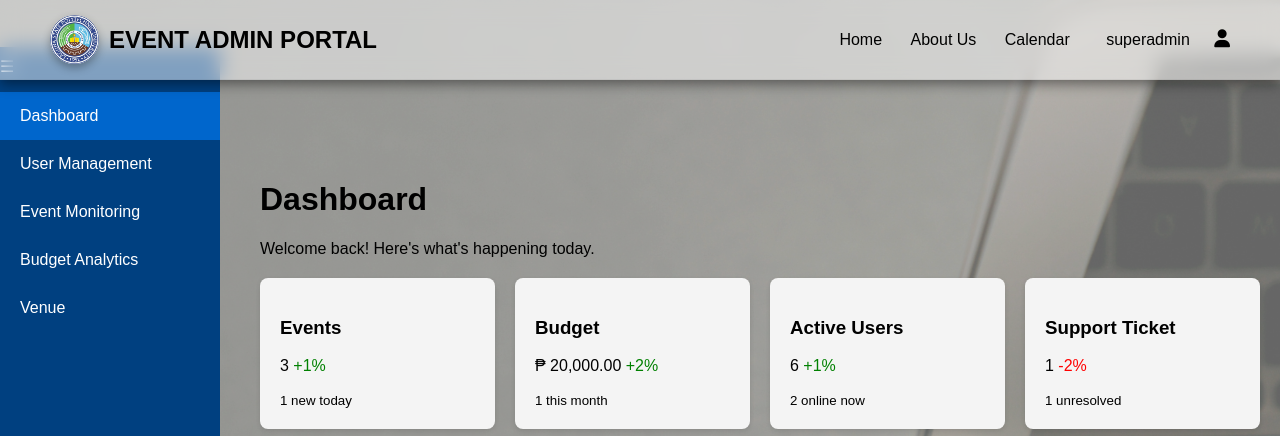
After one commit to Coronado2242/eventplanner_system, a PHP site: page /account/Osas_dashboard.php in a window 1280 px wide. The commit adds this page. Shown: the top 436 px of the page. Run offline with PHP 8.4, Linux system fonts and the light colour scheme; the visitor is signed in with stand-in values (Sample User, id 1).

Commit message:
new file:   account/Osas_dashboard.php 	modified:   account/login.php 	new file:   account/osas_login_update.php 	modified:   account/process_login.php 	modified:   index.php

```diff
--- /dev/null
+++ b/account/Osas_dashboard.php
@@ -0,0 +1,508 @@
+<?php
+session_start();
+if (!isset($_SESSION['admin_logged_in'])) {
+    header('Location: login.php');
+    exit();
+}
+?>
+
+<!DOCTYPE html>
+<html lang="en">
+<head>
+    <meta charset="UTF-8">
+    <title>Admin Dashboard</title>
+    <script src="https://cdn.jsdelivr.net/npm/chart.js"></script>
+    <link rel="stylesheet" href="https://cdnjs.cloudflare.com/ajax/libs/font-awesome/6.5.0/css/all.min.css">
+    <meta http-equiv="Cache-Control" content="no-cache, no-store, must-revalidate">
+</head>
+<style>
+html, body {
+  margin: 0;
+  padding: 0;
+  height: 100%;
+  width: 100%;
+  overflow-x: hidden;
+  position: relative;
+  font-family: Arial, sans-serif;
+}
+
+body {
+  background: url('../img/homebg2.jpg') no-repeat center center fixed;
+  background-size: cover;
+  position: relative;
+}
+
+body::before {
+  content: "";
+  position: fixed;
+  top: 0;
+  left: 0;
+  width: 100vw;
+  height: 100vh;
+  background: rgba(255, 255, 255, 0.4);
+  z-index: -1;
+  pointer-events: none;
+}
+
+.topbar {
+    display: flex;
+    justify-content: space-between;
+    align-items: center;
+    background-color: rgba(255, 255, 255, 0.50);
+    padding: 15px 50px;
+    box-shadow: 0 4px 12px rgba(0, 0, 0, 0.45);
+    position: sticky;
+    top: 0;
+    z-index: 1000;
+    backdrop-filter: blur(10px);
+    border-bottom: 1px solid rgba(0, 0, 0, 0.05);
+}
+
+.topbar .logo {
+    font-weight: bold;
+    font-size: 24px;
+}
+
+.topbar nav a {
+    text-decoration: none;
+    color: #000;
+    font-weight: 500;
+    font-size: 16px;
+    padding: 8px 12px;
+    border-radius: 5px;
+    transition: background 0.3s, color 0.3s;
+}
+.logo {
+    display: flex;
+    align-items: center;
+}
+.logo img {
+    margin-right: 10px;
+    height: 49px;
+    border-radius: 50%;
+    box-shadow: 0 4px 8px rgba(0,0,0,0.3);
+}
+.admin-info {
+    display: inline-block;
+    margin-left: 20px;
+}
+
+.sidebar {
+    width: 220px;
+    background: #004080;
+    position: fixed;
+    top: 47px;
+    bottom: 0;
+    padding-top: 10px;
+    color: white;
+}
+
+.sidebar ul {
+    list-style: none;
+    padding: 0;
+}
+
+.sidebar ul li {
+    padding: 15px 20px;
+    cursor: pointer;
+}
+
+.sidebar ul li.active, .sidebar ul li:hover {
+    background: #0066cc;
+}
+
+.content {
+    margin-left: 240px;
+    padding: 20px;
+    margin-top: 60px;
+}
+
+.cards {
+    display: flex;
+    gap: 20px;
+    margin-top: 20px;
+}
+
+.card {
+    background: #f4f4f4;
+    padding: 20px;
+    flex: 1;
+    border-radius: 8px;
+    box-shadow: 0 2px 5px rgba(0,0,0,0.1);
+}
+
+.positive {
+    color: green;
+}
+
+.negative {
+    color: red;
+}
+
+.charts {
+    display: flex;
+    margin-top: 30px;
+    gap: 40px;
+    flex-wrap: wrap;
+}
+
+.calendar {
+    background: #fff;
+    padding: 20px;
+    border-radius: 8px;
+    box-shadow: 0 2px 5px rgba(0,0,0,0.1);
+}
+
+.legend span {
+    display: inline-block;
+    width: 10px;
+    height: 10px;
+    margin-right: 5px;
+    border-radius: 50%;
+}
+
+.green { background: green; }
+.red { background: red; }
+.orange { background: orange; }
+
+.logout-btn {
+    margin-left: 15px;
+    padding: 5px 10px;
+    background: maroon;
+    color: white;
+    text-decoration: none;
+    border-radius: 5px;
+    font-weight: bold;
+    font-size: 14px;
+}
+
+.logout-btn:hover {
+    background: darkred;
+}
+
+.dropdown-menu {
+    display: none;
+    position: absolute;
+    background-color: white;
+    box-shadow: 0 4px 8px rgba(0,0,0,0.1);
+    right: 0;
+    margin-top: 10px;
+    border-radius: 5px;
+    z-index: 100;
+}
+.dropdown-menu a {
+    display: block;
+    padding: 10px;
+    text-decoration: none;
+    color: #333;
+}
+.dropdown-menu a:hover {
+    background-color: #f0f0f0;
+}
+.user-dropdown {
+    position: relative;
+    display: inline-block;
+    margin-left: 20px;
+    cursor: pointer;
+}
+.fa-user {
+    font-size: 18px;
+}
+</style>
+<body>
+
+<header class="topbar">
+<div class="logo"><img src="../img/lspulogo.jpg">EVENT ADMIN PORTAL</div>
+    <nav>
+        <a href="../index.php">Home</a>
+        <a href="../aboutus.php">About Us</a>
+        <a href="../calendar1.php">Calendar</a>
+        <div class="admin-info">
+            <i class="icon-calendar"></i>
+            <i class="icon-bell"></i>
+            <span><?php echo htmlspecialchars($_SESSION['role']); ?></span>
+
+            <!-- User Dropdown -->
+            <div class="user-dropdown" id="userDropdown">
+                <i class="fa-solid fa-user dropdown-toggle" onclick="toggleDropdown()"></i>
+                <div class="dropdown-menu" id="dropdownMenu">
+                    <?php if (isset($_SESSION['role']) && $_SESSION['role'] === 'superadmin'): ?>
+                        <a href="admin_dashboard.php">Admin Dashboard</a>
+                    <?php endif; ?>
+                    <a href="logout.php">Logout</a>
+                </div>
+            </div>
+        </div>
+    </nav>
+</header>
+
+
+
+<aside class="sidebar">
+    <div class="toggle-btn">&#9776;</div>
+    <ul>
+        <li id="dashboardTab" class="active">Dashboard</li>
+        <li id="userManagementTab">User Management</li>
+        <li>Event Monitoring</li>
+        <li>Budget Analytics</li>
+        <li id="venueTab">Venue</li>
+    </ul>
+</aside>
+
+<!-- Dashboard Content -->
+<div id="dashboardContent">
+<main class="content">
+    <h1>Dashboard</h1>
+    <p>Welcome back! Here's what's happening today.</p>
+
+    <div class="cards">
+        <div class="card">
+            <h3>Events</h3>
+            <p>3 <span class="positive">+1%</span></p>
+            <small>1 new today</small>
+        </div>
+        <div class="card">
+            <h3>Budget</h3>
+            <p>₱ 20,000.00 <span class="positive">+2%</span></p>
+            <small>1 this month</small>
+        </div>
+        <div class="card">
+            <h3>Active Users</h3>
+            <p>6 <span class="positive">+1%</span></p>
+            <small>2 online now</small>
+        </div>
+        <div class="card">
+            <h3>Support Ticket</h3>
+            <p>1 <span class="negative">-2%</span></p>
+            <small>1 unresolved</small>
+        </div>
+    </div>
+
+    <div class="charts">
+        <canvas id="eventsChart" width="400" height="200"></canvas>
+
+        <div class="calendar">
+            <h3>APRIL 2025</h3>
+            <img src="calendar_image.png" alt="Calendar" width="300">
+            <div class="legend">
+                <span class="green"></span> Available Schedule
+                <span class="red"></span> Not Available
+                <span class="orange"></span> Pending
+            </div>
+        </div>
+    </div>
+</main>
+</div>
+
+<!-- User Management Content -->
+<div id="userManagementContent" style="display:none;">
+    <main class="content" >
+        <h1 style="margin-bottom: 0;">User Management</h1>
+        <p style="margin-top: 5px; color: #666;">Manage user department and accounts</p>
+        <div>
+            <a href="signup.php" class="add-user-btn" style="background-color: #28a745; color: white; padding: 8px 16px; border: none; border-radius: 20px; float: right; cursor: pointer;" >+ Add Department</a>
+        </div>
+        <div style="margin: 20px 0; clear: both;">
+      <input type="text" placeholder="Search User..." style="width: 50%; padding: 8px; border-radius: 20px; border: 1px solid #ccc;">
+    </div>
+        <table  style="width: 100%; border-collapse: collapse;" width="100%" id="userTable">
+            <thead>
+                <tr style="background-color: #003366; color: white; padding: 10px;">
+                    <th>Username</th>
+                    <th>Password</th>
+                    <th>Department</th>
+                    <th>User Type</th>
+                    <th>Status</th>
+                </tr>
+            </thead>
+            <tbody style="text-align: center; padding: 10px; border-bottom: 1px solid #ddd;">
+                <!-- Filled dynamically -->
+            </tbody>
+        </table>
+    </main>
+</div>
+
+
+<!-- Venue Content -->
+<div id="venueContent" style="display:none;">
+    <main class="content" >
+        <h1 style="margin-bottom: 0;">Venue Management</h1>
+        <div>
+            <a href="venue.php" class="add-user-btn" style="background-color: #28a745; color: white; padding: 8px 16px; border: none; border-radius: 20px; float: right; cursor: pointer;" >+ Add Venue</a>
+        </div>
+        <div style="margin: 20px 0; clear: both;">
+      <input type="text" placeholder="Search User..." style="width: 50%; padding: 8px; border-radius: 20px; border: 1px solid #ccc;">
+    </div>
+        <table style="width: 100%; border-collapse: collapse;" width="100%" id="venueTable">
+            <thead>
+                <tr style="background-color: #003366; color: white; padding: 10px;">
+                    <th>Organizer</th>
+                    <th>Email</th>
+                    <th>Status</th>
+                    <th>Venue</th>
+                    <th>Actions</th>
+                </tr>
+            </thead>
+            <tbody style="text-align: center; padding: 10px; border-bottom: 1px solid #ddd;">
+                <!-- Filled dynamically -->
+            </tbody>
+        </table>
+    </main>
+</div>
+
+<!-- Chart Script -->
+<script>
+const ctx = document.getElementById('eventsChart').getContext('2d');
+const eventsChart = new Chart(ctx, {
+    type: 'bar',
+    data: {
+        labels: ['Oct', 'Nov', 'Dec', 'Jan', 'Feb', 'Mar', 'Apr'],
+        datasets: [{
+            label: 'Number of Events',
+            data: [4, 3, 9, 1, 2, 4, 2],
+            backgroundColor: 'blue'
+        }]
+    },
+    options: {
+        responsive: true,
+        scales: {
+            y: {
+                beginAtZero: true
+            }
+        }
+    }
+});
+</script>
+
+<!-- Tab Switching & User Fetching Script -->
+<script>
+document.getElementById("dashboardTab").addEventListener("click", function () {
+    document.getElementById("dashboardContent").style.display = "block";
+    document.getElementById("userManagementContent").style.display = "none";
+    document.getElementById("venueContent").style.display = "none";
+    this.classList.add("active");
+    document.getElementById("venueTab").classList.remove("active");
+    document.getElementById("userManagementTab").classList.remove("active");
+});
+
+document.getElementById("userManagementTab").addEventListener("click", function () {
+    document.getElementById("dashboardContent").style.display = "none";
+    document.getElementById("venueContent").style.display = "none";
+    document.getElementById("userManagementContent").style.display = "block";
+    this.classList.add("active");
+    document.getElementById("venueTab").classList.remove("active");
+    document.getElementById("dashboardTab").classList.remove("active");
+
+    // Fetch users
+    fetch("get_users.php")
+    .then(response => response.json())
+        .then(users => {
+        const table = document.getElementById("userTable");
+        const departments = {};
+
+        // Group users by department
+        users.forEach(user => {
+            if (!departments[user.department]) {
+                departments[user.department] = [];
+            }
+            departments[user.department].push(user);
+        });
+
+        // Clear current table content
+        table.innerHTML = "";
+
+        for (const department in departments) {
+            const group = departments[department];
+
+            // Create a section heading
+            const heading = document.createElement("tr");
+            heading.innerHTML = `<th colspan="6" style="background:#004080; color: white; text-align: center; padding: 10px;">${department.toUpperCase()}</th>`;
+            table.appendChild(heading);
+
+            // Add column headers for each department section
+            const header = document.createElement("tr");
+            header.innerHTML = `
+                <th>Username</th>
+                <th>Password</th>
+                <th>Department</th>
+                <th>User Type</th>
+                <th>Status</th>
+            `;
+            table.appendChild(header);
+
+            // Populate user rows
+            group.forEach(user => {
+                const row = document.createElement("tr");
+                row.innerHTML = `
+                    <td>${user.email}</td>
+                    <td>${user.password}</td>
+                    <td>${user.department}</td>
+                    <td>${user.role}</td>
+                    <td>${user.status}</td>
+                `;
+                table.appendChild(row);
+            });
+        }
+    })
+
+        .catch(err => console.error("Error loading users:", err));
+});
+
+</script>
+<script>
+document.getElementById("venueTab").addEventListener("click", function () {
+    document.getElementById("dashboardContent").style.display = "none";
+    document.getElementById("userManagementContent").style.display = "none";
+    document.getElementById("venueContent").style.display = "block";
+    this.classList.add("active");
+    document.getElementById("dashboardTab").classList.remove("active");
+    document.getElementById("userManagementTab").classList.remove("active");
+
+    // Fetch users
+    fetch("get_venues.php")
+        .then(response => response.json())
+        .then(venues => {
+            const tbody = document.querySelector("#venueTable tbody");
+            tbody.innerHTML = "";
+            venues.forEach(user => {
+                const row = `<tr>
+                    <td>${user.organizer}</td>
+                    <td>${user.email}</td>
+                    <td>${user.status}</td>
+                    <td>${user.venue}</td>
+                    <td><button onclick="deleteUser('${user.id}')">Delete</button></td>
+                </tr>`;
+                tbody.innerHTML += row;
+            });
+        })
+        .catch(err => console.error("Error loading users:", err));
+});
+
+function deleteUser(id) {
+    if (confirm("Delete this venue?")) {
+        fetch(`delete_user.php?id=${id}`)
+            .then(res => res.text())
+            .then(msg => {
+                alert(msg);
+                document.getElementById("venueTab").click(); // refresh
+            });
+    }
+}
+</script>
+<!-- Dropdown Script -->
+<script>
+function toggleDropdown() {
+    const menu = document.getElementById("dropdownMenu");
+    menu.style.display = (menu.style.display === "block") ? "none" : "block";
+}
+
+document.addEventListener("click", function(event) {
+    const dropdown = document.getElementById("userDropdown");
+    const menu = document.getElementById("dropdownMenu");
+    if (!dropdown.contains(event.target)) {
+        menu.style.display = "none";
+    }
+});
+</script>
+</body>
+</html>
--- a/account/login.php
+++ b/account/login.php
@@ -6,8 +6,8 @@ if (isset($_SESSION['admin_logged_in'])) {
     exit();
 }
 
-if (isset($_SESSION['client_logged_in'])) {
-    header('Location: client_dashboard.php');
+if (isset($_SESSION['admin_logged_in'])) {
+    header('Location: osas_dashboard.php');
     exit();
 }
 ?>
```
Also changed, not shown: account/osas_login_update.php (added, +59 -0 lines), account/process_login.php (+39 -8 lines), index.php (+6 -3 lines).
